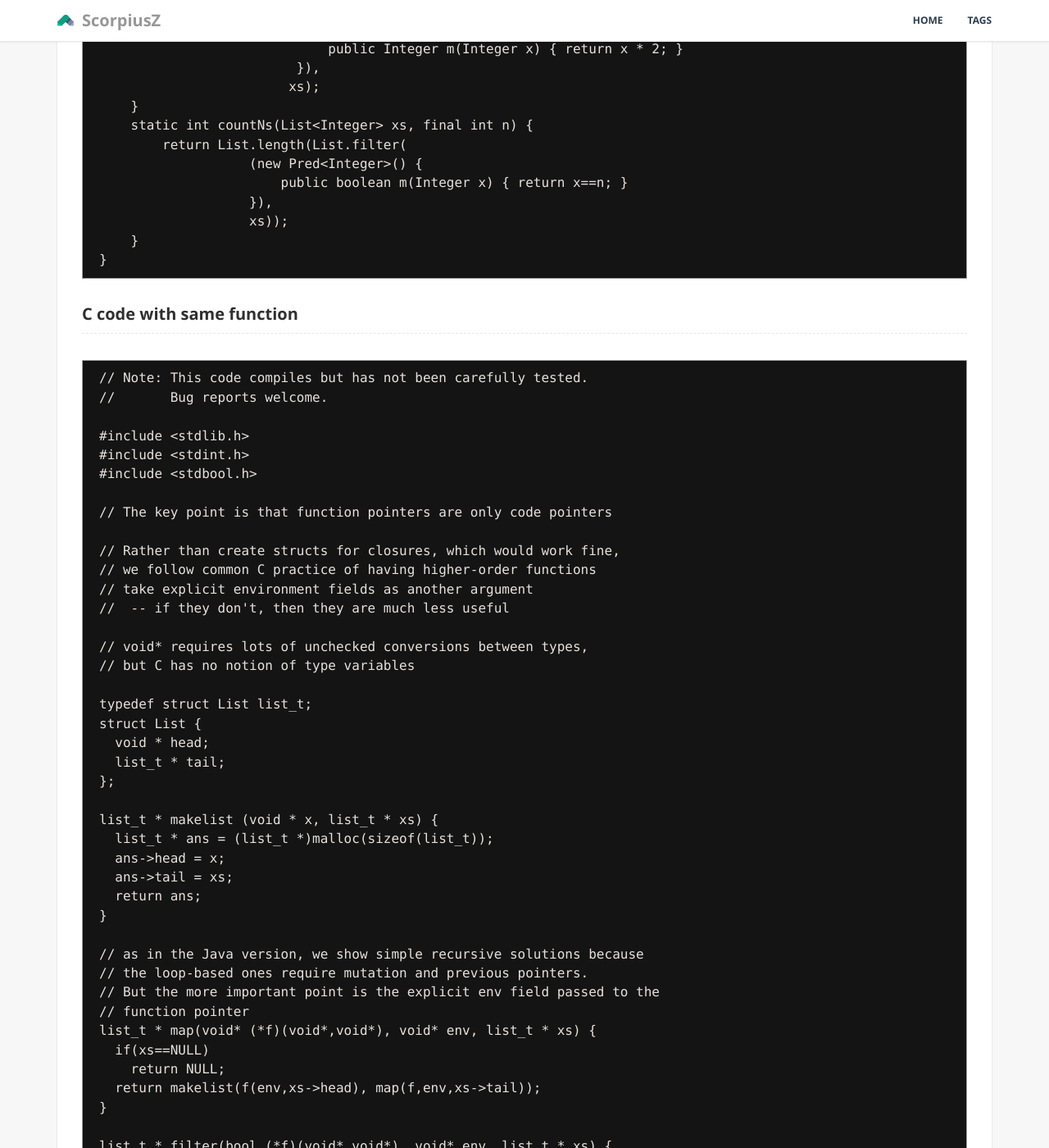
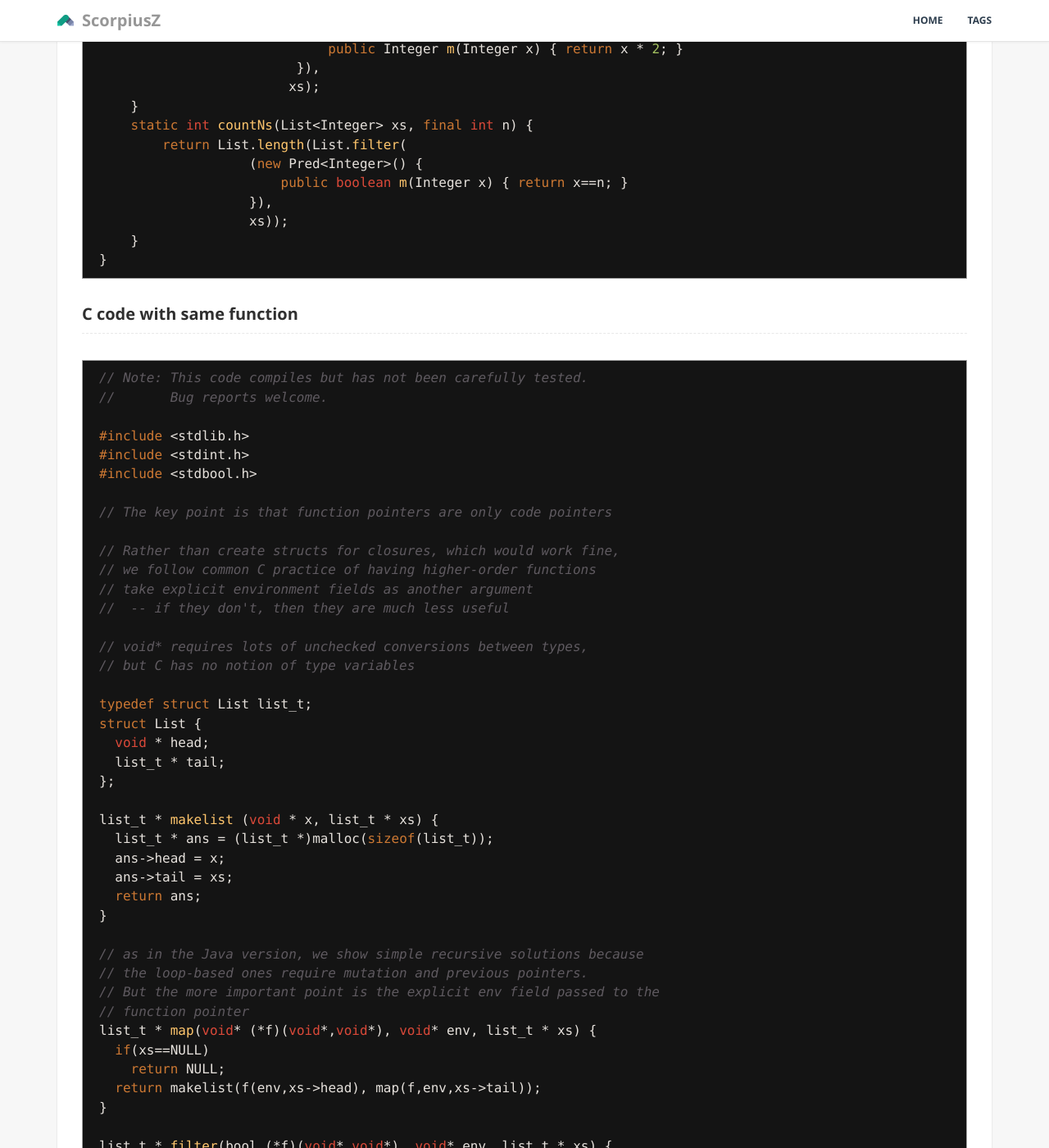
Before and after one commit to ScorpiusZ/ScorpiusZ.github.io, a Jekyll site: the page built from _posts/201412/2014-12-10-Using-Closure-in-C-and-JAVA.md, in a window 1280 px wide and 1400 px high, scrolled down 2229 px. Shown: the whole window at 82% size. Built offline with Jekyll 4.4.1, drawn with Linux system fonts in a browser that asks for light colours; Markdown is read by kramdown in place of the engine named in the settings; some of the changed text lies outside the part shown.

Commit message:
add code block language config

````diff
--- a/_posts/201412/2014-12-10-Using-Closure-in-C-and-JAVA.md
+++ b/_posts/201412/2014-12-10-Using-Closure-in-C-and-JAVA.md
@@ -9,7 +9,7 @@ author: "ScorpiusZ"
 
 ###SML language code
 
-```
+``` sml
 (* Note this file is sort of misnamed.  It /does/ use closures.  It is code
    that we will compare to code in Java or C that does not use closures. *)
 
@@ -41,7 +41,7 @@ fun countNs (xs, n : int) = length (filter (fn x => x=n) xs)
 
 ### JAVA code with same fuction
 
-```
+```java
 / Note: This code compiles but has not been carefully tested.
 //       Bug reports welcome.
 
@@ -112,7 +112,7 @@ class ExampleClients {
 
 
 ### C code with same function
-```
+```c
 // Note: This code compiles but has not been carefully tested.
 //       Bug reports welcome.
 
````
